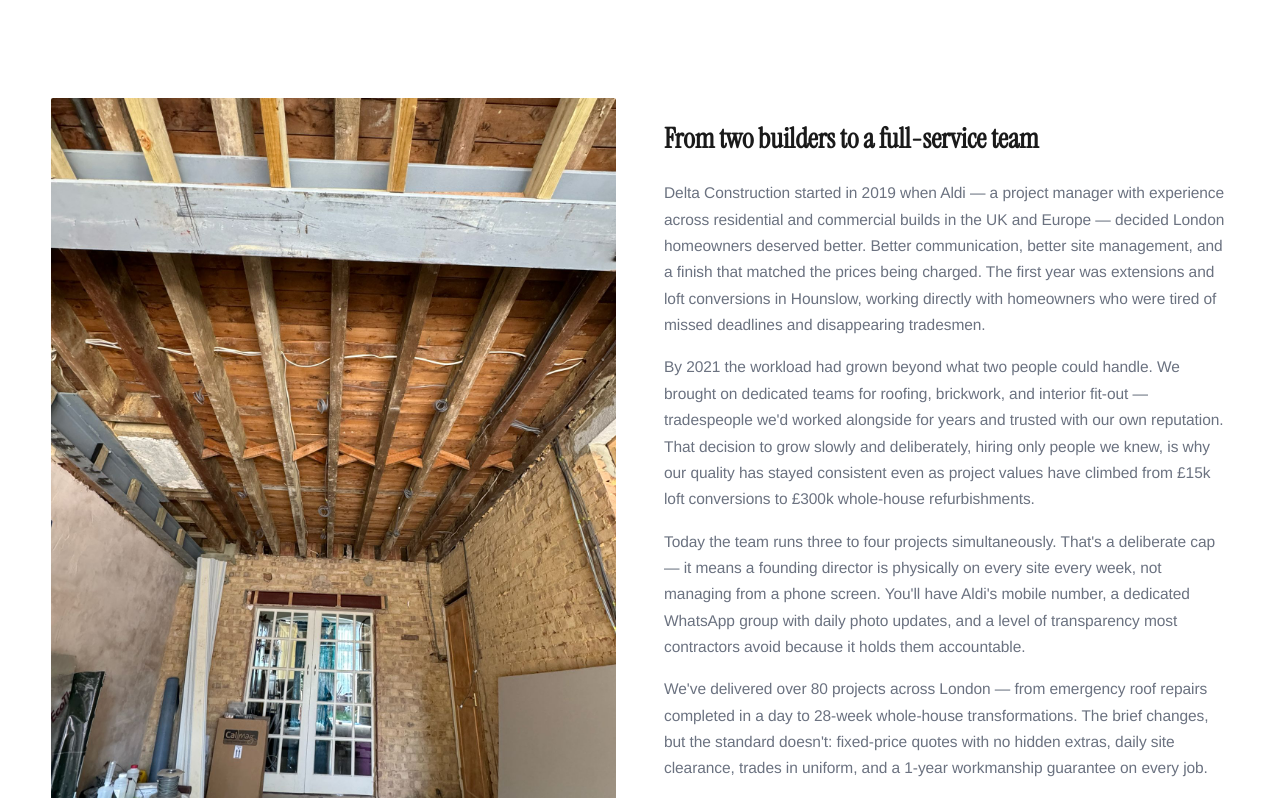
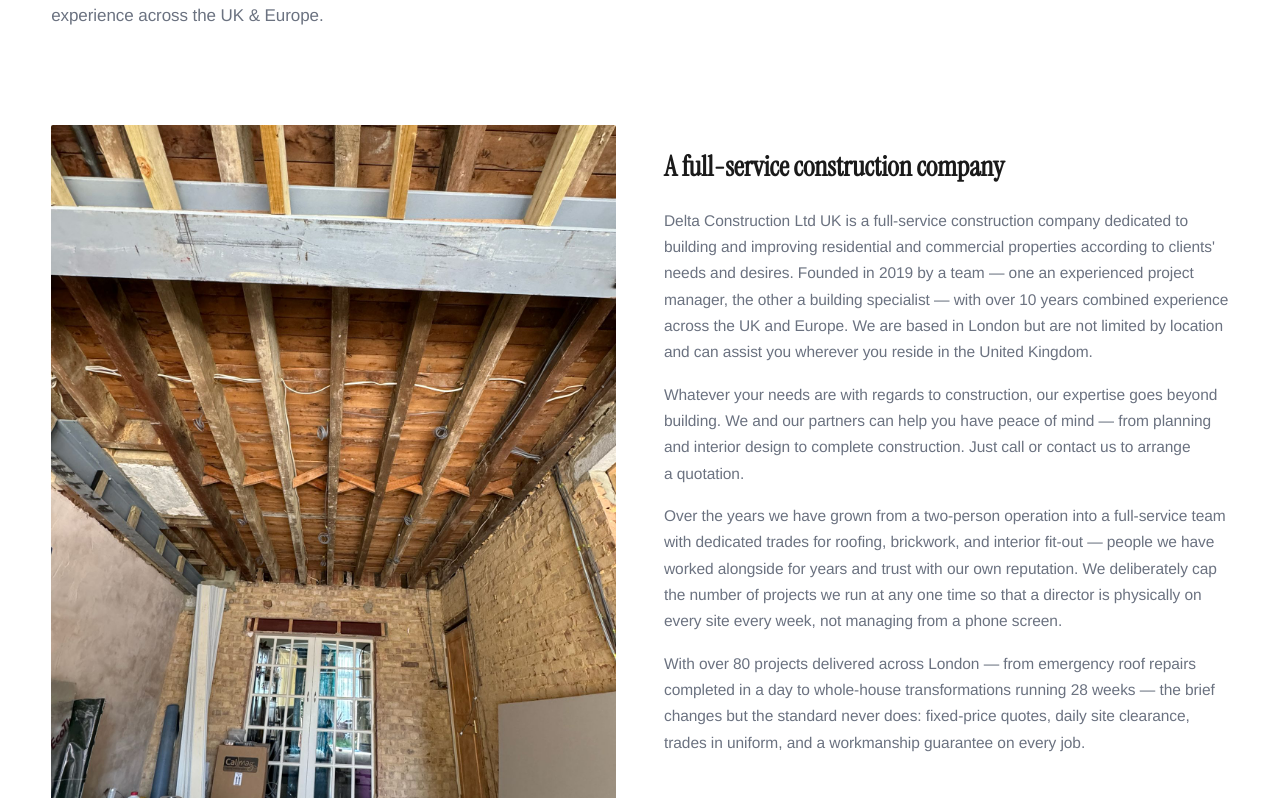
Before and after one commit to AldiD12/delta-construction, a Next.js app: page /about in a window 1280 px wide. Shown: the part 462-1260 px from the top of the page. Built offline with nearby package versions, Linux system fonts and the light colour scheme.

Commit message:
Remove director name from all pages — director prefers anonymity

```diff
--- a/src/app/about/AboutClient.tsx
+++ b/src/app/about/AboutClient.tsx
@@ -8,7 +8,7 @@ import Breadcrumbs from "@/components/Breadcrumbs";
 const values = [
   {
     title: "Director-led",
-    text: "A founding director is on every site, every week — not once a month. You get Aldi’s direct number, a WhatsApp group with daily photo updates, and weekly progress meetings. No project managers relaying messages. The person making decisions is the person on your site.",
+    text: "A founding director is on every site, every week — not once a month. You get a direct number, a WhatsApp group with daily photo updates, and weekly progress meetings. No project managers relaying messages. The person making decisions is the person on your site.",
   },
   {
     title: "Fixed-price quotes",
@@ -44,12 +44,12 @@ const stats = [
 const testimonials = [
   {
     quote:
-      "Aldi is a true professional. Our rear extension was a big project but Delta handled it brilliantly from planning to completion.",
+      "True professionals. Our rear extension was a big project but Delta handled it brilliantly from planning to completion.",
     name: "Mark Stevens",
   },
   {
     quote:
-      "Every room was finished with care and precision. Aldi kept us informed at every stage.",
+      "Every room was finished with care and precision. The team kept us informed at every stage.",
     name: "Omar A",
   },
   {
@@ -140,8 +140,9 @@ export default function AboutClient() {
               color: "var(--mute)",
             }}
           >
-            Founded by a project manager and a building specialist with 10+
-            years combined experience across the UK&nbsp;&amp;&nbsp;Europe.
+            Founded in 2019 by a team — one an experienced project manager,
+            the other a building specialist — with over 10 years combined
+            experience across the UK&nbsp;&amp;&nbsp;Europe.
           </p>
         </div>
       </section>
@@ -173,7 +174,7 @@ export default function AboutClient() {
                 marginBottom: "24px",
               }}
             >
-              From two builders to a full-service team
+              A full-service construction company
             </h2>
             <p
               style={{
@@ -183,13 +184,13 @@ export default function AboutClient() {
                 marginBottom: "16px",
               }}
             >
-              Delta Construction started in 2019 when Aldi — a project manager
-              with experience across residential and commercial builds in the UK
-              and Europe — decided London homeowners deserved better. Better
-              communication, better site management, and a finish that matched
-              the prices being charged. The first year was extensions and loft
-              conversions in Hounslow, working directly with homeowners who were
-              tired of missed deadlines and disappearing tradesmen.
+              Delta Construction Ltd UK is a full-service construction company
+              dedicated to building and improving residential and commercial
+              properties according to clients' needs and desires. Founded in 2019
+              by a team — one an experienced project manager, the other a building
+              specialist — with over 10 years combined experience across the UK
+              and Europe. We are based in London but are not limited by location
+              and can assist you wherever you reside in the United Kingdom.
             </p>
             <p
               style={{
@@ -199,13 +200,10 @@ export default function AboutClient() {
                 marginBottom: "16px",
               }}
             >
-              By 2021 the workload had grown beyond what two people could handle.
-              We brought on dedicated teams for roofing, brickwork, and interior
-              fit-out — tradespeople we'd worked alongside for years and trusted
-              with our own reputation. That decision to grow slowly and
-              deliberately, hiring only people we knew, is why our quality has
-              stayed consistent even as project values have climbed from £15k
-              loft conversions to £300k whole-house refurbishments.
+              Whatever your needs are with regards to construction, our expertise
+              goes beyond building. We and our partners can help you have peace of
+              mind — from planning and interior design to complete construction.
+              Just call or contact us to arrange a quotation.
             </p>
             <p
               style={{
@@ -215,12 +213,12 @@ export default function AboutClient() {
                 marginBottom: "16px",
               }}
             >
-              Today the team runs three to four projects simultaneously. That's a
-              deliberate cap — it means a founding director is physically on
-              every site every week, not managing from a phone screen. You'll
-              have Aldi's mobile number, a dedicated WhatsApp group with daily
-              photo updates, and a level of transparency most contractors avoid
-              because it holds them accountable.
+              Over the years we have grown from a two-person operation into a
+              full-service team with dedicated trades for roofing, brickwork,
+              and interior fit-out — people we have worked alongside for years
+              and trust with our own reputation. We deliberately cap the number
+              of projects we run at any one time so that a director is physically
+              on every site every week, not managing from a phone screen.
             </p>
             <p
               style={{
@@ -229,11 +227,11 @@ export default function AboutClient() {
                 color: "var(--mute)",
               }}
             >
-              We've delivered over 80 projects across London — from emergency
-              roof repairs completed in a day to 28-week whole-house
-              transformations. The brief changes, but the standard doesn't:
-              fixed-price quotes with no hidden extras, daily site clearance,
-              trades in uniform, and a 1-year workmanship guarantee on every job.
+              With over 80 projects delivered across London — from emergency roof
+              repairs completed in a day to whole-house transformations running
+              28 weeks — the brief changes but the standard never does:
+              fixed-price quotes, daily site clearance, trades in uniform, and a
+              workmanship guarantee on every job.
             </p>
           </div>
         </div>
--- a/src/app/about/page.tsx
+++ b/src/app/about/page.tsx
@@ -20,21 +20,6 @@ export default function AboutPage() {
           },
         ]}
       />
-      <script
-        type="application/ld+json"
-        dangerouslySetInnerHTML={{
-          __html: JSON.stringify({
-            "@context": "https://schema.org",
-            "@type": "Person",
-            name: "Aldi D.",
-            jobTitle: "Founder & Director",
-            worksFor: {
-              "@type": "Organization",
-              name: "Delta Construction Ltd UK",
-            },
-          }),
-        }}
-      />
       <AboutClient />
     </>
   );
--- a/src/app/page.tsx
+++ b/src/app/page.tsx
@@ -194,7 +194,7 @@ export default function Home() {
       </div>
 
       <div className="hero-sub">
-        <p>Delta Construction Ltd UK is a full-service construction company — residential and commercial — founded in 2019 by an experienced project manager and a building specialist with over ten years combined experience across the UK and Europe.</p>
+        <p>Delta Construction Ltd UK is a full-service construction company dedicated to building and improving residential and commercial properties. Founded in 2019 by a team — one an experienced project manager, the other a building specialist — with over 10 years combined experience across the UK and Europe.</p>
         <div className="hero-cta">
           <Link className="btn" href="/contact">Start a project <span className="arr"></span></Link>
           <a className="btn ghost" href="#projects">View portfolio <span className="arr"></span></a>
@@ -435,7 +435,7 @@ export default function Home() {
     <div className="why-left">
       <span className="eyebrow reveal">§ 03 — About us</span>
       <h2 className="section-title reveal d1" style={{ marginTop: "24px" }}>A full-service builder — <em>and peace of mind</em> on the way through.</h2>
-      <p className="reveal d2" style={{ marginTop: "28px", maxWidth: "50ch", fontSize: "16.5px", lineHeight: "1.55" }}>Delta Construction Ltd UK is dedicated to building and improving residential and commercial properties to the client's brief. Our expertise goes beyond building — with our partners we cover planning, interior design and complete construction, so you have one team to speak to from first sketch to handover keys.</p>
+      <p className="reveal d2" style={{ marginTop: "28px", maxWidth: "50ch", fontSize: "16.5px", lineHeight: "1.55" }}>Delta Construction Ltd UK is dedicated to building and improving residential and commercial properties according to clients' needs and desires. Our expertise goes beyond building — we and our partners can help you have peace of mind, from planning and interior design to complete construction.</p>
 
       <div className="why-pillars">
         <div className="pillar reveal">
@@ -743,7 +743,7 @@ export default function Home() {
         </span>
         <span className="brand-name">Delta<span>&nbsp;Construction Ltd</span></span>
       </div>
-      <p>London-based, working UK-wide. Founded 2019 by a project manager and a building specialist with 10+ years combined experience across UK &amp; Europe.</p>
+      <p>Based in London, working UK-wide. Founded 2019 by a team with over 10 years combined experience across the UK &amp; Europe.</p>
     </div>
     <div className="foot-col">
       <h5>Company</h5>
--- a/src/app/reviews/ReviewsClient.tsx
+++ b/src/app/reviews/ReviewsClient.tsx
@@ -32,7 +32,7 @@ const reviews = [
   },
   {
     name: "Sam M",
-    text: "Brilliant loft conversion. Aldi and his team were professional, reliable and delivered exactly what was promised. The quality speaks for itself.",
+    text: "Brilliant loft conversion. The team were professional, reliable and delivered exactly what was promised. The quality speaks for itself.",
   },
   {
     name: "James R",
@@ -44,7 +44,7 @@ const reviews = [
   },
   {
     name: "Mark Stevens",
-    text: "Aldi is a true professional. Our rear extension was a big project but Delta handled it brilliantly from planning to completion.",
+    text: "True professionals. Our rear extension was a big project but Delta handled it brilliantly from planning to completion.",
   },
   {
     name: "Sarah W",
@@ -68,7 +68,7 @@ const reviews = [
   },
   {
     name: "Omar A",
-    text: "Full house refurbishment completed to an exceptional standard. Every room was finished with care and precision. Aldi kept us informed at every stage.",
+    text: "Full house refurbishment completed to an exceptional standard. Every room was finished with care and precision. The team kept us informed at every stage.",
   },
 ];
 
```
